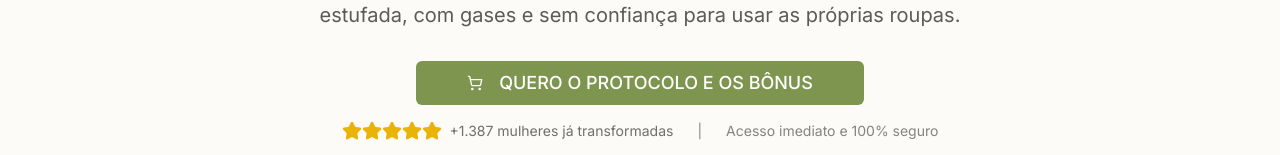
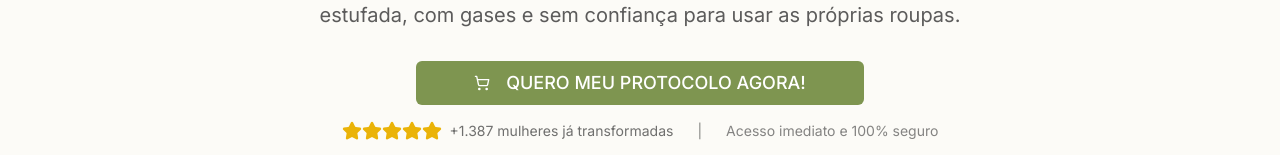
Before and after one commit to batatafaver/desinchafoodmap, a Next.js app: page / in a window 1280 px wide. Shown: the part 468-623 px from the top of the page. Built offline with nearby package versions, Linux system fonts and the light colour scheme.

Commit message:
Altere todos os botões de CTA para " Quero meu protocolo agora!"

```diff
--- a/src/components/landing/Hero.tsx
+++ b/src/components/landing/Hero.tsx
@@ -35,7 +35,7 @@ export default function Hero() {
           <Link href="#comprar">
             <Button size="lg" className="mt-8 w-full max-w-md text-lg" variant="default">
               <ShoppingCart className="mr-2 h-5 w-5" />
-              QUERO O PROTOCOLO E OS BÔNUS
+              QUERO MEU PROTOCOLO AGORA!
             </Button>
           </Link>
           <div className="mt-4 flex flex-col items-center justify-center gap-2 md:flex-row md:gap-6">
```
